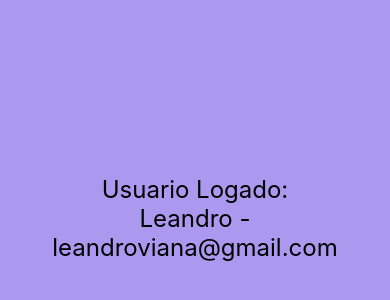
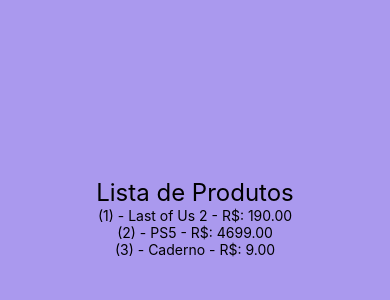
Before and after one commit to leandrocodes/react-native-cheatsheet, a React Native app: screen / in a window 390 px wide. Shown: the part 204-504 px from the top of the page. Built offline with nearby package versions, Linux system fonts and the light colour scheme.

Commit message:
list rendering

```diff
--- a/src/App.js
+++ b/src/App.js
@@ -14,8 +14,9 @@
 // import EvenOrOdd from './components/EvenOrOdd'
 // import Parent from './components/relation/Parent'
 // import Child from './components/relation/Child'
+// import UserLogged from './components/UserLogged'
 
-import UserLogged from './components/UserLogged'
+import ProductList from './components/products/ProductList'
 
 export default () => (
 	<SafeAreaView style={style.App}>
@@ -46,8 +47,10 @@
 			<Child nome="Julia" sobrenome="Silva"></Child>
 		</Parent> */}
 
-			<UserLogged user={ {name: 'Leandro', email: 'leandroviana@gmail.com'} }></UserLogged>
-			<UserLogged user={ {name: 'Leandro'} }></UserLogged>
+			{/* <UserLogged user={ {name: 'Leandro', email: 'leandroviana@gmail.com'} }></UserLogged>
+			<UserLogged user={ {name: 'Leandro'} }></UserLogged> */}
+
+			<ProductList></ProductList>
 
 	</SafeAreaView>
 )
--- /dev/null
+++ b/src/components/products/ProductList.js
@@ -0,0 +1,20 @@
+import React from 'react'
+import { Text } from 'react-native'
+import Style from '../style'
+
+import products from './products'
+
+export default (props) => {
+  return (
+    <>
+      <Text style={Style.text}>Lista de Produtos</Text>
+      {products.map((product) => {
+        return (
+          <Text>
+            ({product.id}) - {product.name} - R$: {product.price.toFixed(2)}
+          </Text>
+        )
+      })}
+    </>
+  )
+}
--- /dev/null
+++ b/src/components/products/products.js
@@ -0,0 +1,5 @@
+export default [
+  {id: 1, name: 'Last of Us 2', price: 190.00},
+  {id: 2, name: 'PS5', price: 4699.00},
+  {id: 3, name: 'Caderno', price: 9.00}
+]
```
